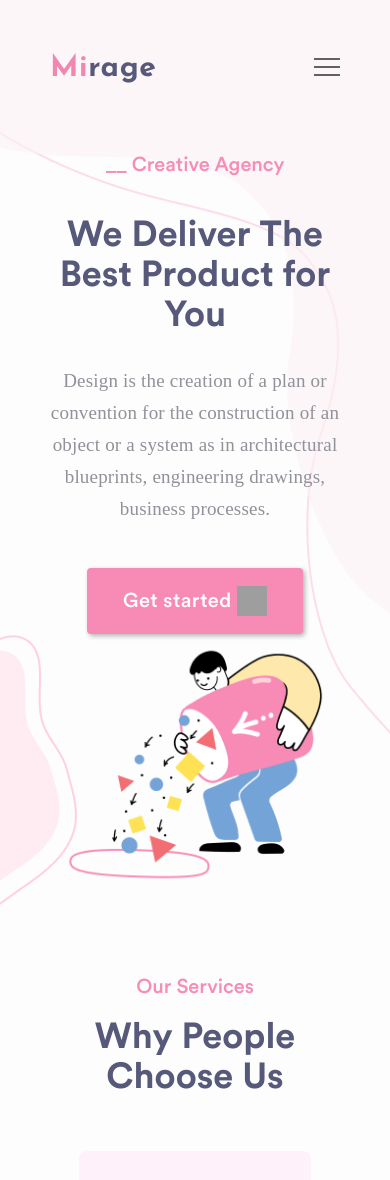
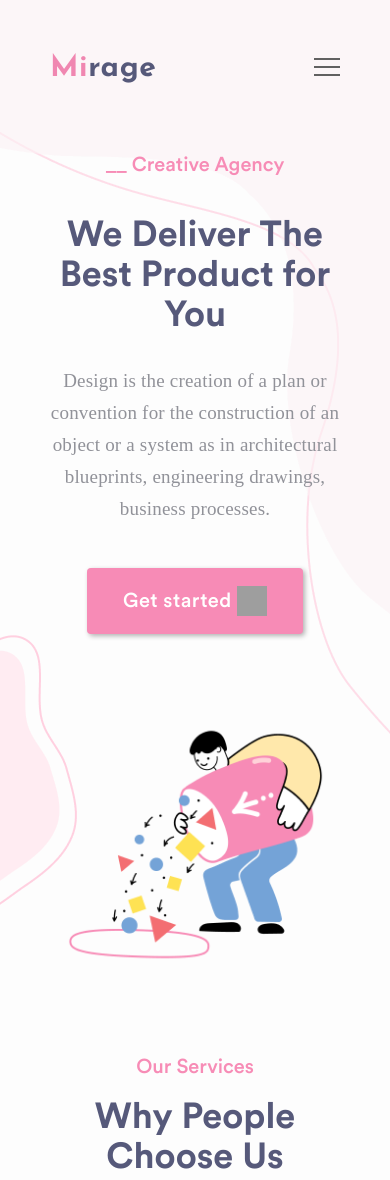
Before and after one commit to MykhailoPyko/Mirage, a plain HTML site: page index.html in a window 390 px wide. Shown: the top 1180 px of the page. Drawn offline with Linux system fonts and the light colour scheme; grey boxes are pictures that could not be loaded.

Commit message:
Update main.css

```diff
--- a/css/main.css
+++ b/css/main.css
@@ -807,6 +807,11 @@ body {
         width: 90%;
         padding: 0;
         margin: 0;
+        padding-top: 30px;
+    }
+
+    .about-img {
+        padding-top: 50px;
     }
 
     .subscribe .block-text {
```
